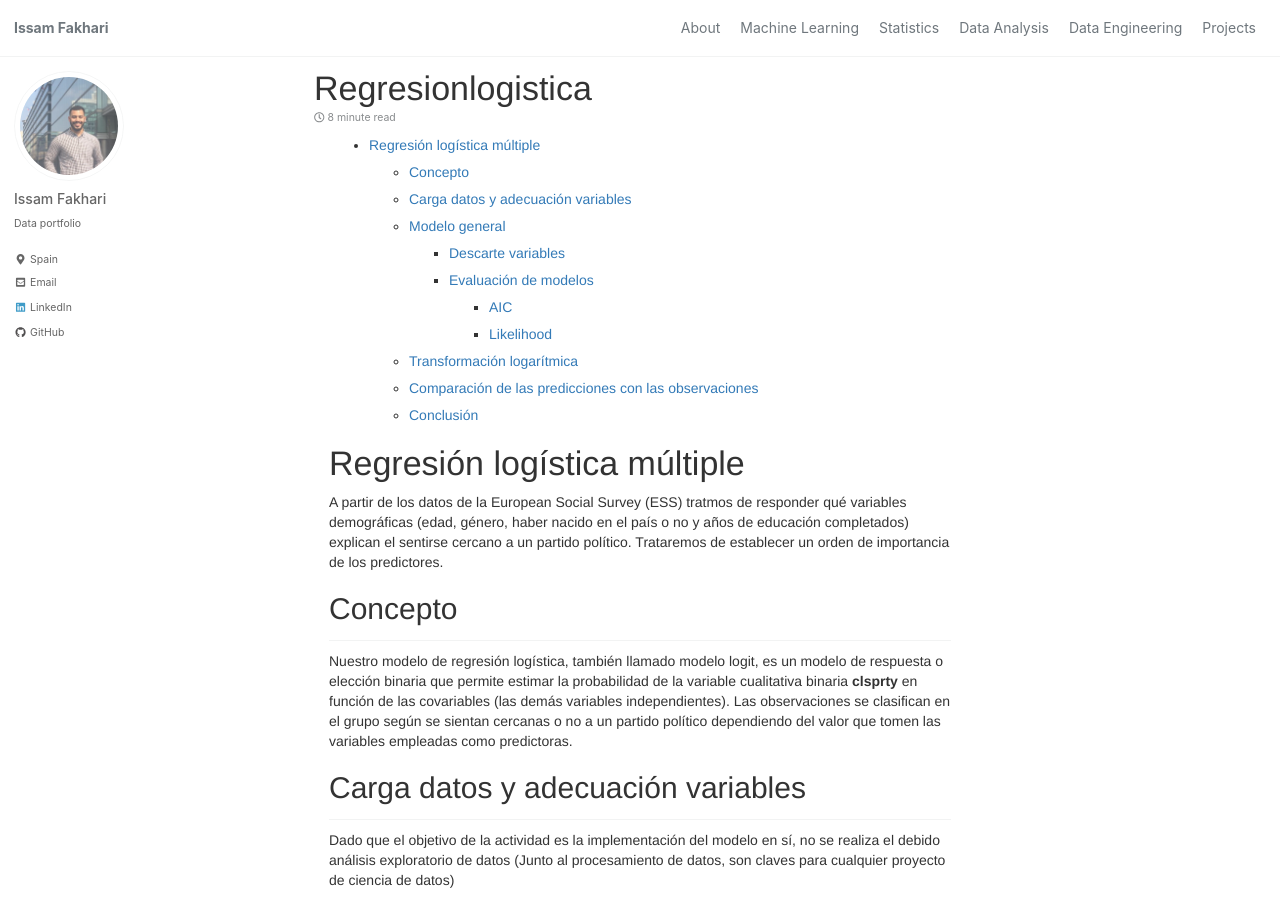
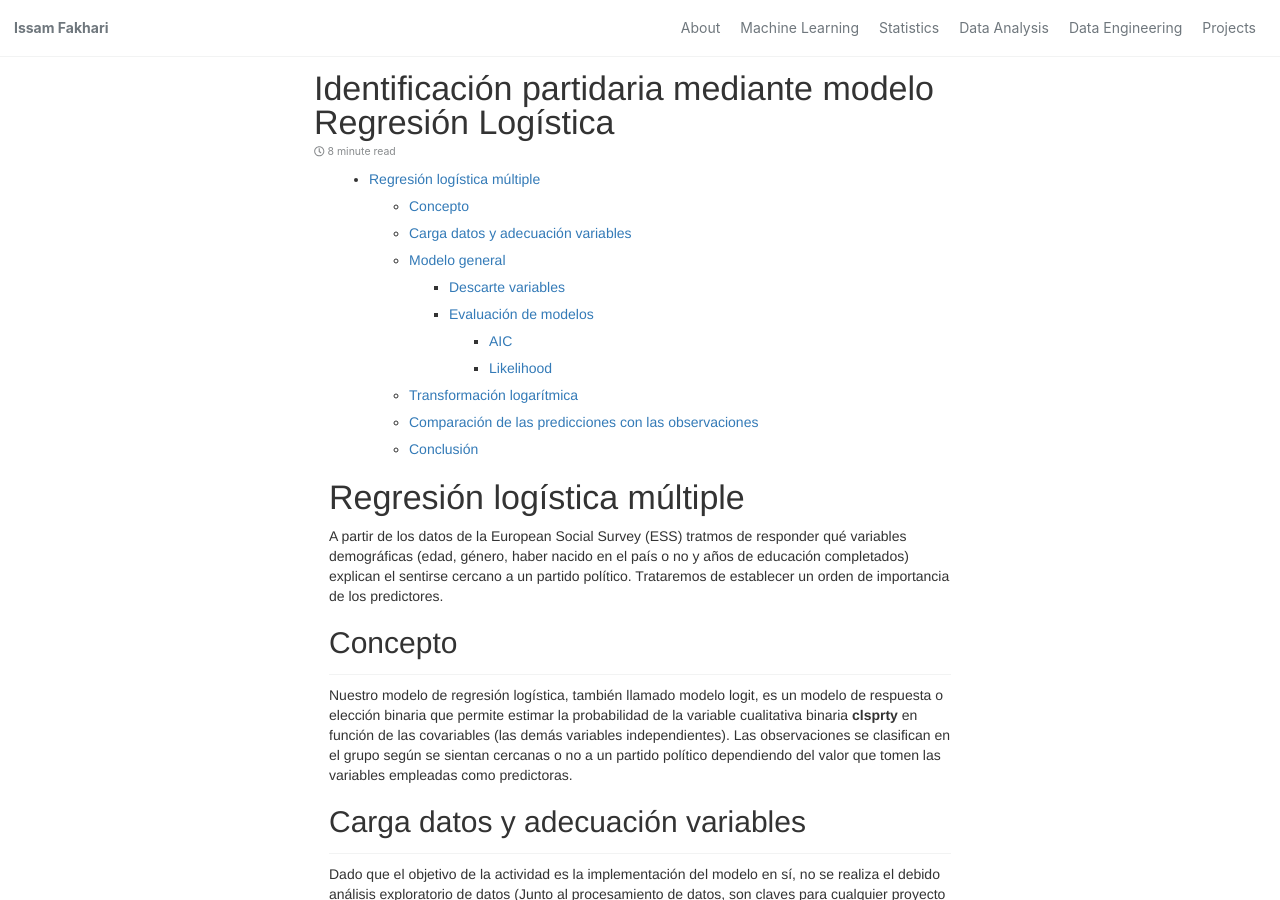
Before and after one commit to IssamFakhari/issamfakhari.github.io, a Jekyll site: the page built from _posts/2021-12-02-regresionLogistica.html, in a window 1280 px wide and 900 px high. Built offline with Jekyll 4.4.1, drawn with Linux system fonts in a browser that asks for light colours; cached includes are drawn as plain includes; formulas are drawn with MathJax 3; some of the changed text lies outside the part shown.

Commit message:
Update 2021-12-02-regresionLogistica.html

```diff
--- a/_posts/2021-12-02-regresionLogistica.html
+++ b/_posts/2021-12-02-regresionLogistica.html
@@ -1,5 +1,15 @@
-<!DOCTYPE html>
-
+---
+published: true
+title: Identificación partidaria mediante modelo Regresión Logística
+date: 2021-12-02
+layout: single
+author_profile: false
+read_time: true
+tags: [MachineLearning , RegresionLogistica]
+categories: [statistics]
+excerpt: " machineLearning, RegresionLogistica"
+comments : true
+---
 <html>
 
 <head>
```
